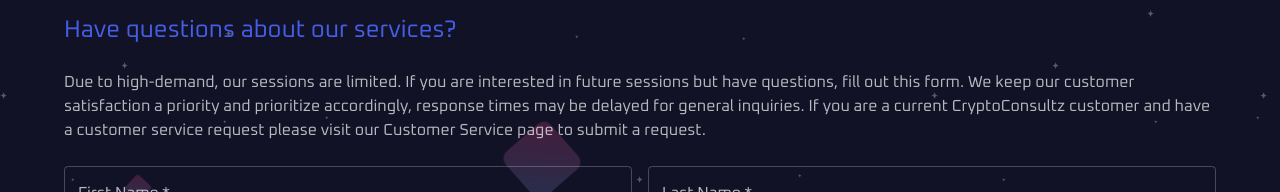
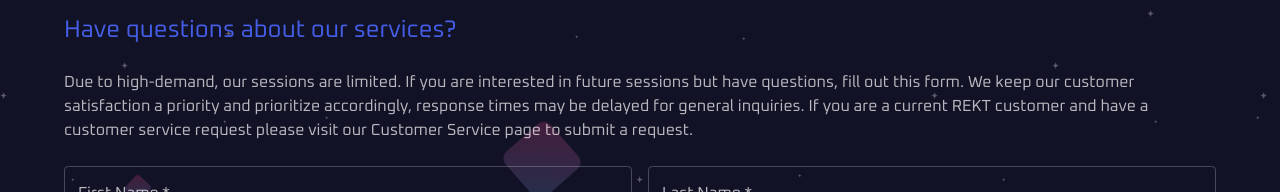
Before and after one commit to cuteboy0323/cryptoconsultz, a React (Create React App) app: page /contact in a window 1280 px wide. Shown: the part 458-650 px from the top of the page. Built offline with nearby package versions, Linux system fonts and the light colour scheme.

Commit message:
Update Contact.js

```diff
--- a/src/pages/Contact.js
+++ b/src/pages/Contact.js
@@ -43,7 +43,7 @@ const Contact = () => {
                     </Typography>
                     <Box component="br" />
                     <Typography color="textSecondary">
-                        Due to high-demand, our sessions are limited.  If you are interested in future sessions but have questions, fill out this form.  We keep our customer satisfaction a priority and prioritize accordingly, response times may be delayed for general inquiries.  If you are a current CryptoConsultz customer and have a customer service request please visit our Customer Service page to submit a request.
+                        Due to high-demand, our sessions are limited.  If you are interested in future sessions but have questions, fill out this form.  We keep our customer satisfaction a priority and prioritize accordingly, response times may be delayed for general inquiries.  If you are a current REKT customer and have a customer service request please visit our Customer Service page to submit a request.
                     </Typography>
                     <Box component="br" />
                     <Stack direction="row" justifyContent="space-between" spacing={2}>
```
